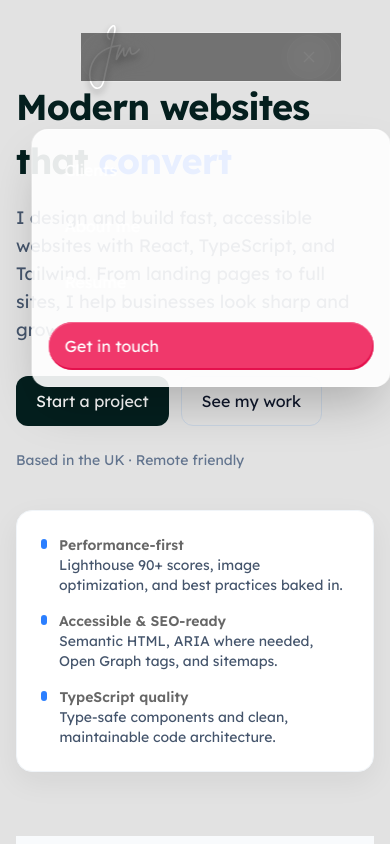
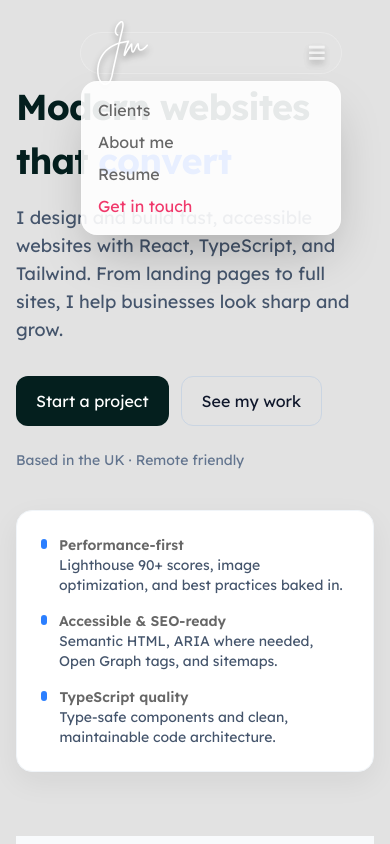
Before and after one commit to jake-mallin/jm-web-design, a Next.js app: page / in a window 390 px wide. Both pictures are taken after a click on the button "Menu". Shown: the top 844 px of the page. Built offline with nearby package versions, Linux system fonts and the light colour scheme.

Commit message:
build: update Header component

```diff
--- a/src/components/Header.tsx
+++ b/src/components/Header.tsx
@@ -1,8 +1,6 @@
 'use client'
 
 import { useEffect, useId, useState } from 'react'
-
-import classNames from 'classnames'
 
 import Logo from './Logo'
 
@@ -20,11 +18,11 @@ export default function Header() {
   }, [open])
 
   return (
-    <header className="border-neutral-0/24 bg-neutral-0/6 absolute top-8 z-50 mx-16 w-[calc(100%-128px)] rounded-full border p-0.5 backdrop-blur-xs md:top-12 md:left-1/2 md:w-auto md:-translate-x-1/2 md:pl-20">
+    <header className="border-neutral-0/24 bg-neutral-0/6 absolute top-8 z-50 mx-16 w-[calc(100%-128px)] rounded-full border py-0.5 backdrop-blur-xs md:top-12 md:left-1/2 md:w-auto md:-translate-x-1/2 md:p-0.5 md:pl-20">
       <div className="flex items-center">
         <a
           href="#"
-          className="absolute top-1/2 left-2 -translate-y-1/2 text-xl font-semibold tracking-tight"
+          className="absolute top-1/2 left-4 -translate-y-1/2 text-xl font-semibold tracking-tight md:left-2"
         >
           <Logo color="white" shadow className="h-16 w-auto" />
         </a>
@@ -82,7 +80,7 @@ export default function Header() {
 
         <button
           type="button"
-          className="border-neutral-0/20 bg-neutral-0/10 text-neutral-0 hover:bg-neutral-0/20 mr-2 ml-auto inline-flex h-11 w-11 items-center justify-center rounded-full border backdrop-blur transition md:hidden"
+          className="ml-auto inline-flex items-center justify-center rounded-full px-4 py-2 opacity-80 transition-all hover:opacity-100 md:hidden"
           aria-controls={menuId}
           aria-expanded={open}
           aria-label={open ? 'Close menu' : 'Open menu'}
@@ -90,62 +88,54 @@ export default function Header() {
         >
           <span className="sr-only">Menu</span>
           <svg
-            className={classNames('h-5 w-5', { hidden: open })}
-            viewBox="0 0 24 24"
+            className="drop-shadow-logo h-5 w-4"
+            viewBox="0 0 16 15"
             fill="none"
+            xmlns="http://www.w3.org/2000/svg"
             aria-hidden="true"
           >
-            <path d="M4 7h16M4 12h16M4 17h16" stroke="currentColor" strokeWidth="1.5" />
-          </svg>
-          <svg
-            className={classNames('h-5 w-5', { hidden: !open })}
-            viewBox="0 0 24 24"
-            fill="none"
-            aria-hidden="true"
-          >
-            <path d="M6 6l12 12M18 6l-12 12" stroke="currentColor" strokeWidth="1.5" />
+            <path
+              d="M0.5625 2.89062C0.246094 2.89062 0 2.64453 0 2.32812V0.921875C0 0.640625 0.246094 0.359375 0.5625 0.359375H15.1875C15.4688 0.359375 15.75 0.640625 15.75 0.921875V2.32812C15.75 2.64453 15.4688 2.89062 15.1875 2.89062H0.5625ZM0.5625 8.51562C0.246094 8.51562 0 8.26953 0 7.95312V6.54688C0 6.26562 0.246094 5.98438 0.5625 5.98438H15.1875C15.4688 5.98438 15.75 6.26562 15.75 6.54688V7.95312C15.75 8.26953 15.4688 8.51562 15.1875 8.51562H0.5625ZM0.5625 14.1406C0.246094 14.1406 0 13.8945 0 13.5781V12.1719C0 11.8906 0.246094 11.6094 0.5625 11.6094H15.1875C15.4688 11.6094 15.75 11.8906 15.75 12.1719V13.5781C15.75 13.8945 15.4688 14.1406 15.1875 14.1406H0.5625Z"
+              fill="white"
+              fillOpacity="0.8"
+            />
           </svg>
         </button>
       </div>
 
       {open && (
-        <div className="fixed inset-0 z-40 md:hidden">
-          <button
-            className="absolute inset-0 bg-black/50 backdrop-blur-sm"
-            aria-label="Close menu overlay"
-            onClick={() => setOpen(false)}
-          />
+        <div className="fixed inset-0 top-12 z-40 md:hidden">
           <div
             id={menuId}
-            className="border-neutral-0/20 bg-neutral-0/90 absolute top-24 left-1/2 w-[92vw] -translate-x-1/2 rounded-2xl border p-4 shadow-2xl backdrop-blur-xl"
+            className="border-neutral-0/20 bg-neutral-0/90 absolute left-1/2 w-full -translate-x-1/2 rounded-2xl border p-4 shadow-2xl backdrop-blur-xl"
             role="dialog"
             aria-modal="true"
           >
             <nav className="flex flex-col gap-2 text-base">
               <a
                 href="#services"
-                className="text-neutral-0 hover:bg-neutral-0/10 rounded-xl px-4 py-3 transition"
+                className="hover:text-neutral-1000 text-neutral-500 transition-all"
                 onClick={() => setOpen(false)}
               >
                 Clients
               </a>
               <a
                 href="#work"
-                className="text-neutral-0 hover:bg-neutral-0/10 rounded-xl px-4 py-3 transition"
+                className="hover:text-neutral-1000 text-neutral-500 transition-all"
                 onClick={() => setOpen(false)}
               >
                 About me
               </a>
               <a
                 href="#contact"
-                className="text-neutral-0 hover:bg-neutral-0/10 rounded-xl px-4 py-3 transition"
+                className="hover:text-neutral-1000 text-neutral-500 transition-all"
                 onClick={() => setOpen(false)}
               >
                 Resume
               </a>
               <a
                 href="#contact"
-                className="btn-accent mt-2 rounded-full px-4 py-3 inset-shadow-[-1px_-2px_0px_#E4114D,0.5px_1px_0px_#F4678F] hover:inset-shadow-[-1px_-2px_0px_#F4678F,0.5px_1px_0px_#E4114D]"
+                className="text-jm-accent hover:text-jm-accent-700 transition-all"
                 onClick={() => setOpen(false)}
               >
                 Get in touch
```
